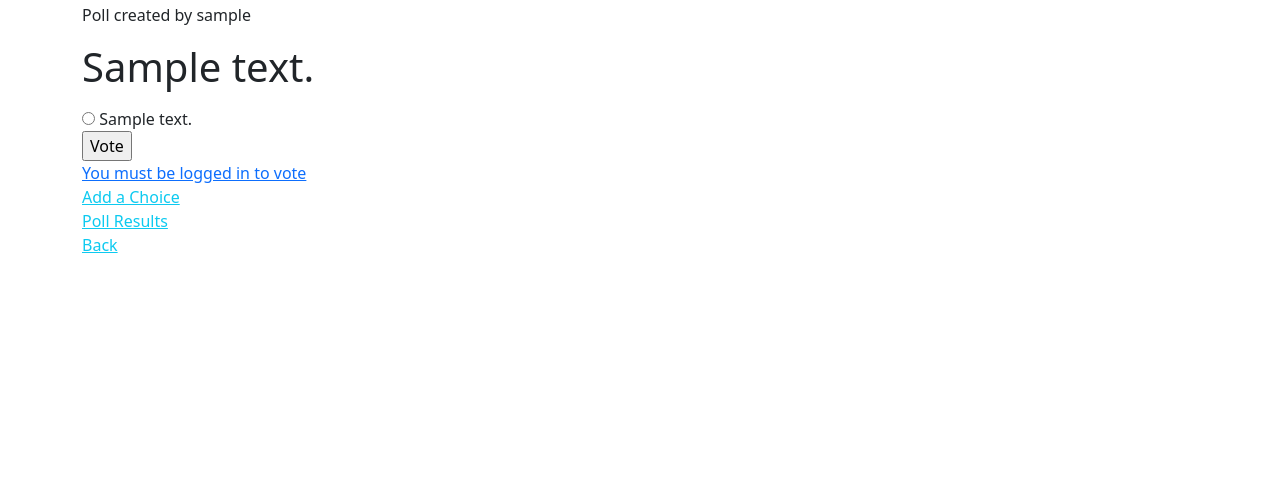
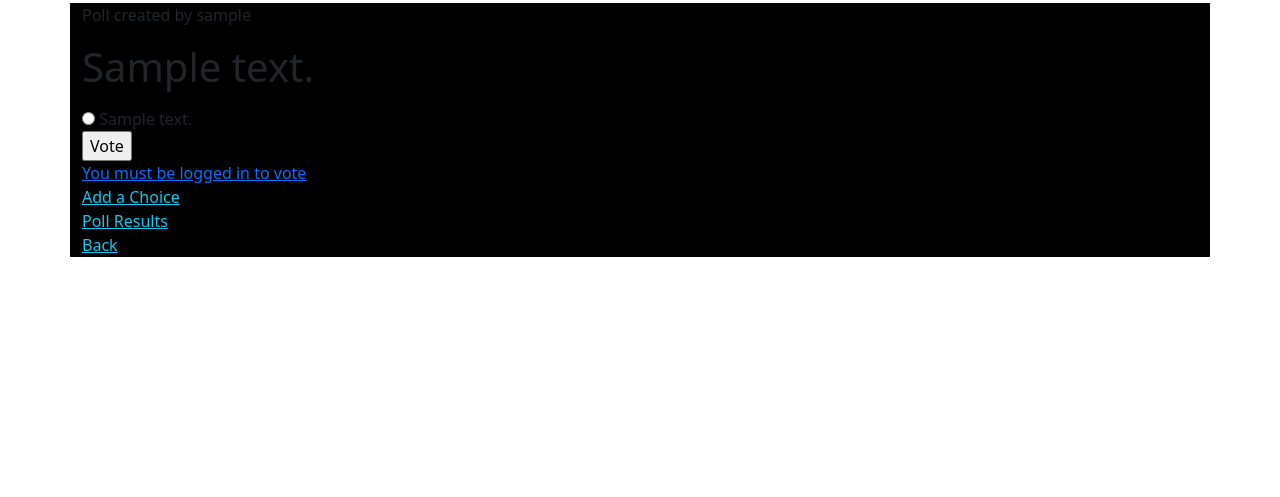
Before and after one commit to RydCri/Django, a Django app: template MVT/polls/templates/poll_detail.html in a window 1280 px wide. Shown: the part 129-626 px from the top of the page. Run offline with Django 3.2, Linux system fonts and the light colour scheme; tables that the repository leaves empty hold one stand-in row (values such as "Sample post"); the template is opened without the code that fills it: values that come from a table or form of the project are taken from there, most other values are stand-ins (such as "Sample title", 1, 10 or a date in 2020).

Commit message:
bootstrap css

```diff
--- a/MVT/polls/templates/poll_detail.html
+++ b/MVT/polls/templates/poll_detail.html
@@ -6,7 +6,7 @@
 
 {% block content %}
 {% include "auth_navbar.html" %}
-<div class="container">
+<div class="container bg-black">
     <div class="row">
         <p>Poll created by {{creator}}</p>
 <form action="{% url 'vote' question.id %}" method="post">
```
